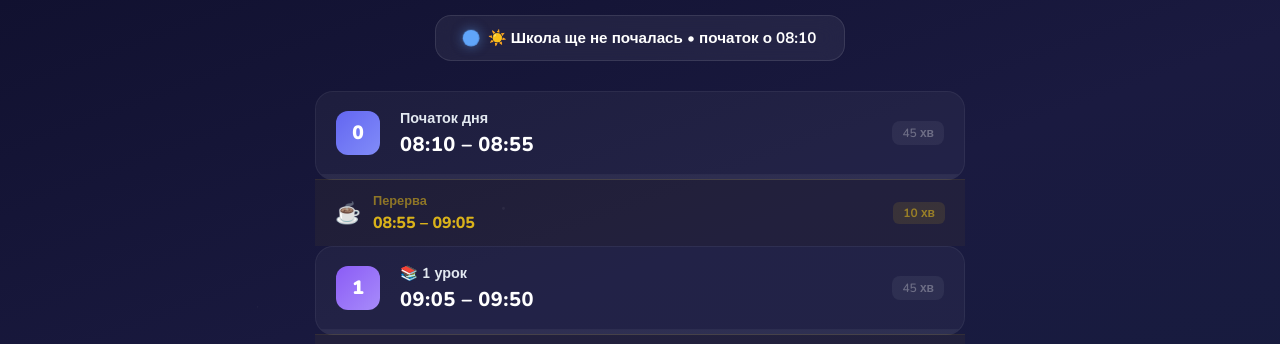
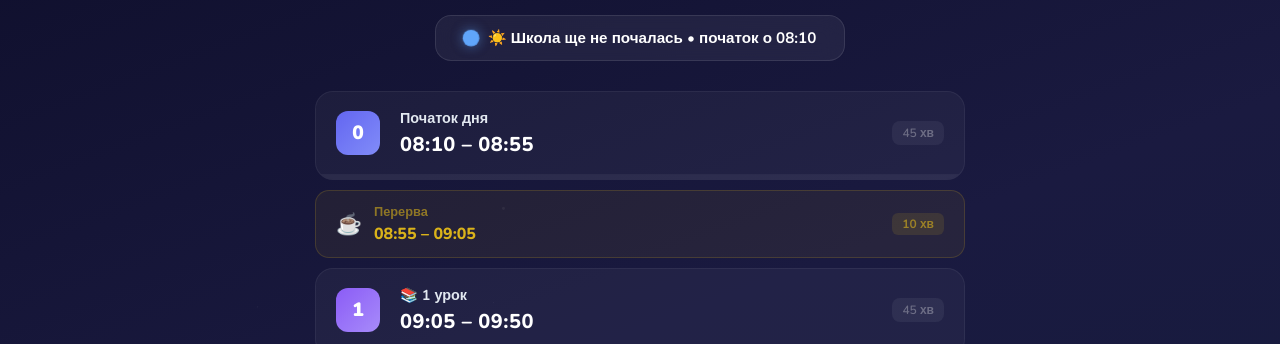
Before and after one commit to K-A-R-P/rozklad, a plain HTML site: page index.html in a window 1280 px wide. Shown: the part 398-742 px from the top of the page. Drawn offline with nearby package versions, Linux system fonts and the light colour scheme.

Commit message:
Add changes to index.html

```diff
--- a/index.html
+++ b/index.html
@@ -108,11 +108,7 @@ body{
 }
 @keyframes glow{0%,100%{box-shadow:0 0 25px rgba(103,232,249,.12)}50%{box-shadow:0 0 40px rgba(103,232,249,.22)}}
 .block.done{opacity:.35;filter:grayscale(.3)}
-.block.break-active{
-  border-color:rgba(250,204,21,.3);
-  box-shadow:0 0 25px rgba(250,204,21,.12);
-  animation:glow 2s ease-in-out infinite;
-}
+
 @keyframes glowBreak{0%,100%{box-shadow:0 0 20px rgba(250,204,21,.1)}50%{box-shadow:0 0 35px rgba(250,204,21,.2)}}
 
 /* Lesson row */
@@ -169,12 +165,23 @@ body{
 
 /* ── Break ── */
 .break-block{
-  margin-top:-1px;
-  background:rgba(250,204,21,.04);
-  border-top:1px solid rgba(250,204,21,.08);
-  padding:12px 20px;
-  display:flex;align-items:center;gap:12px;
-  transition:background .3s;
+  margin: 10px 0; /* Додає відступи зверху та знизу, щоб виділити блок */
+  background: rgba(250, 204, 21, 0.06);
+  border: 1px solid rgba(250, 204, 21, 0.15); /* Робимо повну рамку на всі боки */
+  border-radius: 14px; /* Додаємо заокруглення кутів */
+  padding: 12px 20px;
+  display: flex;
+  align-items: center;
+  gap: 12px;
+  transition: background .3s, border-color .3s, box-shadow .3s;
+}
+
+/* Виправлений селектор для активної перерви */
+.break-block.break-active {
+  border-color: rgba(250, 204, 21, 0.4);
+  box-shadow: 0 0 25px rgba(250, 204, 21, 0.15);
+  background: rgba(250, 204, 21, 0.1);
+  animation: glowBreak 2s ease-in-out infinite;
 }
 .break-icon{font-size:1.3rem}
 .break-content{flex:1}
```
